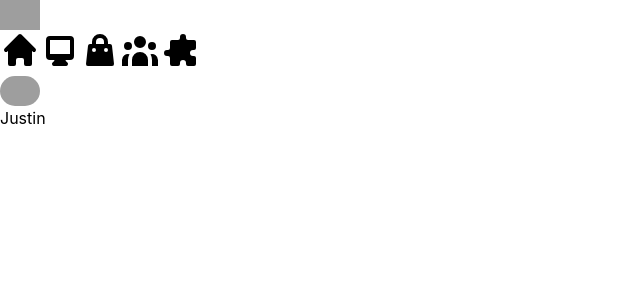
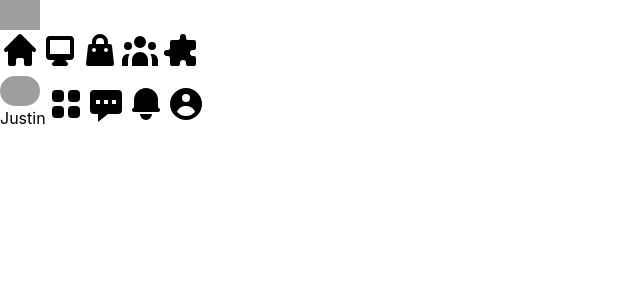
Before and after one commit to jingyu120/facebook, a React (Create React App) app: page / in a window 1280 px wide. Shown: the top 300 px of the page, without its empty margins (0-640 px from the left). Built offline with nearby package versions, Linux system fonts and the light colour scheme; grey boxes are pictures that could not be loaded.

Commit message:
add icons for navigation bar and implement tests

```diff
--- a/src/components/NavBar.tsx
+++ b/src/components/NavBar.tsx
@@ -5,6 +5,10 @@ import {
   ShoppingBagIcon,
   UserGroupIcon,
   PuzzleIcon,
+  ViewGridIcon,
+  ChatAltIcon,
+  BellIcon,
+  UserCircleIcon,
 } from "@heroicons/react/solid";
 
 type Props = {};
@@ -49,6 +53,18 @@ function NavBar({}: Props) {
           />
           Justin
         </button>
+        <button className="w-10" aria-label="menu-icon">
+          <ViewGridIcon />
+        </button>
+        <button className="w-10" aria-label="messenger-icon">
+          <ChatAltIcon />
+        </button>
+        <button className="w-10" aria-label="notification-icon">
+          <BellIcon />
+        </button>
+        <button className="w-10" aria-label="account-icon">
+          <UserCircleIcon />
+        </button>
       </div>
     </div>
   );
```
Also changed, not shown: 1 other file (tests, documents, lock files or other folders).
